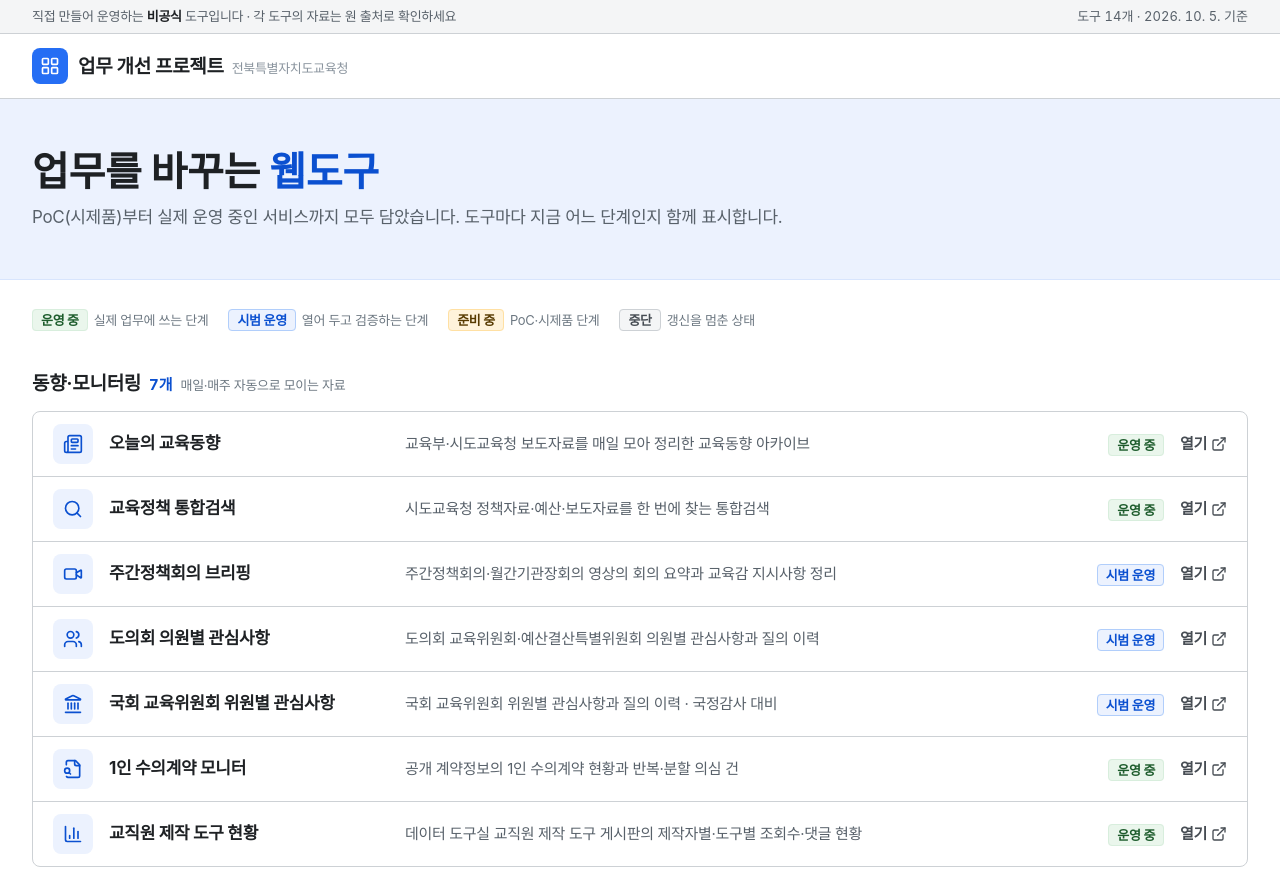
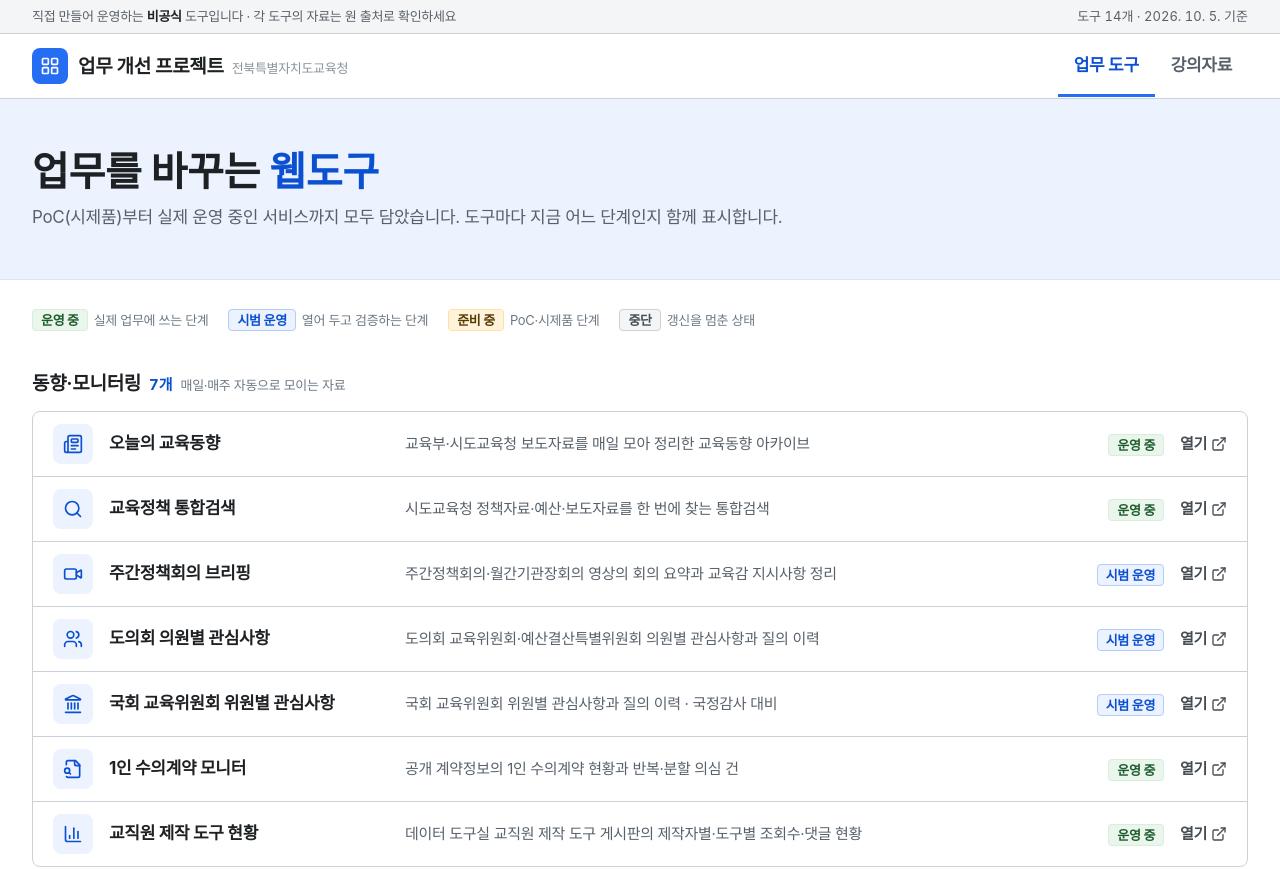
Before and after one commit to kain9012-bit/kain9012-bit.github.io, a React (Vite) app: page / in a window 1280 px wide. Shown: the top 869 px of the page. Built offline with nearby package versions, Linux system fonts and the light colour scheme; a web font is replaced by a local one.

Commit message:
강의자료 탭 추가

```diff
--- a/src/App.tsx
+++ b/src/App.tsx
@@ -1,15 +1,43 @@
+import { useEffect, useState } from 'react';
 import catalog from './data/tools.json';
-import type { Catalog } from './types';
+import type { Catalog, Tab } from './types';
 import { Header } from './components/Header';
 import { Footer } from './components/Footer';
 import { TopButton } from './components/TopButton';
 import { ToolRow } from './components/ToolCard';
+import { LectureTab } from './components/LectureTab';
 import { Badge, SectionTitle } from './components/Ui';
 
 const data = catalog as Catalog;
 const statusOf = Object.fromEntries(data.statuses.map((s) => [s.id, s]));
 
+const HERO: Record<Tab, { pre: string; key: string; desc: string }> = {
+  tools: {
+    pre: '업무를 바꾸는', key: '웹도구',
+    desc: 'PoC(시제품)부터 실제 운영 중인 서비스까지 모두 담았습니다. 도구마다 지금 어느 단계인지 함께 표시합니다.',
+  },
+  lectures: {
+    pre: 'AI 활용', key: '강의자료',
+    desc: '연수에서 쓴 강의안·PDF·실습파일입니다. 실습파일 속 이름·연락처는 모두 가상 데이터입니다.',
+  },
+};
+
+// 주소 끝 #lectures 로 강의자료 탭을 바로 열 수 있게 한다
+const fromHash = (): Tab => (window.location.hash === '#lectures' ? 'lectures' : 'tools');
+
 export default function App() {
+  const [tab, setTabState] = useState<Tab>(fromHash);
+  useEffect(() => {
+    const on = () => setTabState(fromHash());
+    window.addEventListener('hashchange', on);
+    return () => window.removeEventListener('hashchange', on);
+  }, []);
+  const setTab = (t: Tab) => {
+    setTabState(t);
+    history.replaceState(null, '', t === 'tools' ? window.location.pathname : '#lectures');
+    window.scrollTo({ top: 0 });
+  };
+  const hero = HERO[tab];
   const groups = data.categories
     .map((c) => ({ ...c, tools: data.tools.filter((t) => t.category === c.id) }))
     .filter((g) => g.tools.length > 0);
@@ -20,7 +48,7 @@ export default function App() {
                  flex flex-col selection:bg-blue-600 selection:text-white"
     >
       <a className="krds-skip" href="#container">본문 바로가기</a>
-      <Header updated={data.updated} count={data.tools.length} />
+      <Header updated={data.updated} count={data.tools.length} tab={tab} setTab={setTab} />
 
       <main id="container" className="flex-1 max-w-7xl w-full mx-auto px-4 sm:px-6 lg:px-8 py-6">
         <section
@@ -29,16 +57,15 @@ export default function App() {
         >
           <div className="max-w-7xl mx-auto px-4 sm:px-6 lg:px-8 py-9 sm:py-12 space-y-2">
             <h1 id="hero-title" className="text-3xl sm:text-[2.5rem] font-bold text-slate-900 leading-tight">
-              업무를 바꾸는 <span className="text-blue-700">웹도구</span>
+              {hero.pre} <span className="text-blue-700">{hero.key}</span>
             </h1>
-            <p className="text-base text-slate-600">
-              PoC(시제품)부터 실제 운영 중인 서비스까지 모두 담았습니다.
-              도구마다 지금 어느 단계인지 함께 표시합니다.
-            </p>
+            <p className="text-base text-slate-600">{hero.desc}</p>
           </div>
         </section>
 
         <div className="mt-8 space-y-10">
+          {tab === 'lectures' ? <LectureTab /> : (
+            <>
           {/* 단계 뜻풀이 */}
           <dl className="flex flex-wrap gap-x-5 gap-y-2 text-xs text-slate-500">
             {data.statuses.map((s) => (
@@ -61,6 +88,8 @@ export default function App() {
               </ul>
             </section>
           ))}
+            </>
+          )}
         </div>
       </main>
 
--- a/src/components/Header.tsx
+++ b/src/components/Header.tsx
@@ -1,8 +1,16 @@
 import React from 'react';
+import type { Tab } from '../types';
 import { LayoutGrid } from 'lucide-react';
 import { korDate } from '../lib/util';
 
-export const Header: React.FC<{ updated: string; count: number }> = ({ updated, count }) => (
+export const TABS: { id: Tab; label: string }[] = [
+  { id: 'tools', label: '업무 도구' },
+  { id: 'lectures', label: '강의자료' },
+];
+
+export const Header: React.FC<{ updated: string; count: number; tab: Tab; setTab: (t: Tab) => void }> = ({
+  updated, count, tab, setTab,
+}) => (
   <header className="bg-white sticky top-0 z-30 border-b border-slate-200">
     {/* 안내 띠 — 공식 서비스가 아니라는 것을 먼저 밝힌다 */}
     <div className="bg-slate-50 text-slate-600 border-b border-slate-200">
@@ -17,8 +25,8 @@ export const Header: React.FC<{ updated: string; count: number }> = ({ updated,
       </div>
     </div>
 
-    <div className="max-w-7xl mx-auto px-4 sm:px-6 lg:px-8">
-      <a href="./" className="inline-flex items-center gap-2.5 py-3.5 group">
+    <div className="max-w-7xl mx-auto px-4 sm:px-6 lg:px-8 flex flex-wrap items-center justify-between gap-x-6">
+      <a href="./" className="inline-flex items-center gap-2.5 py-3.5 group shrink-0">
         <span className="w-9 h-9 rounded-lg bg-blue-600 flex items-center justify-center text-white shrink-0 group-hover:bg-blue-700 transition-colors">
           <LayoutGrid className="w-5 h-5" aria-hidden="true" />
         </span>
@@ -29,6 +37,29 @@ export const Header: React.FC<{ updated: string; count: number }> = ({ updated,
           </span>
         </span>
       </a>
+
+      <nav aria-label="주 메뉴" className="-mb-px w-full sm:w-auto">
+        <ul className="flex overflow-x-auto overflow-y-hidden no-scrollbar" role="tablist">
+          {TABS.map(({ id, label }) => {
+            const on = tab === id;
+            return (
+              <li key={id} role="presentation" className="shrink-0">
+                <button
+                  type="button"
+                  role="tab"
+                  aria-selected={on}
+                  onClick={() => setTab(id)}
+                  className={`px-3.5 sm:px-4 py-4 text-base font-bold whitespace-nowrap border-b-[3px] transition-colors ${
+                    on ? 'text-blue-700 border-blue-600' : 'text-slate-600 border-transparent hover:text-slate-900'
+                  }`}
+                >
+                  {label}
+                </button>
+              </li>
+            );
+          })}
+        </ul>
+      </nav>
     </div>
   </header>
 );
--- /dev/null
+++ b/src/components/LectureTab.tsx
@@ -0,0 +1,101 @@
+import React, { useEffect, useState } from 'react';
+import { Download, ExternalLink, FileText, Link2, Presentation } from 'lucide-react';
+import type { Lecture } from '../types';
+import { EmptyState, SectionTitle } from './Ui';
+
+/** 강의 목록은 강의자료실 한 곳에서만 관리한다. 여기서는 그 lectures.js 를 읽어 보여줄 뿐이다. */
+export const HUB = 'https://kain9012-bit.github.io/ai-lecture-hub/';
+
+declare global {
+  interface Window { LECTURES?: Lecture[] }
+}
+
+let cache: Promise<Lecture[]> | null = null;
+const loadLectures = () => {
+  if (window.LECTURES) return Promise.resolve(window.LECTURES);
+  if (cache) return cache;
+  cache = new Promise<Lecture[]>((resolve, reject) => {
+    const s = document.createElement('script');
+    s.src = `${HUB}lectures.js?t=${Date.now()}`;
+    s.onload = () => (window.LECTURES ? resolve(window.LECTURES) : reject(new Error('empty')));
+    s.onerror = () => reject(new Error('load'));
+    document.head.appendChild(s);
+  });
+  cache.catch(() => { cache = null; });
+  return cache;
+};
+
+const FILE_ICON = { slides: Presentation, pdf: FileText, zip: Download, link: Link2 } as const;
+
+export const LectureTab: React.FC = () => {
+  const [list, setList] = useState<Lecture[] | null>(null);
+  const [fail, setFail] = useState(false);
+  const [retry, setRetry] = useState(0);
+
+  useEffect(() => {
+    setFail(false);
+    loadLectures().then(setList).catch(() => setFail(true));
+  }, [retry]);
+
+  return (
+    <section aria-labelledby="sec-lectures" className="space-y-3">
+      <div className="flex flex-wrap items-baseline justify-between gap-2">
+        <SectionTitle id="sec-lectures" count={list?.length} desc="강의안·PDF·실습파일 · 출처 표기 후 자유롭게 활용">
+          AI 활용 강의자료
+        </SectionTitle>
+        <a href={HUB} target="_blank" rel="noopener noreferrer"
+          className="inline-flex items-center gap-1 text-sm font-bold text-slate-600 hover:text-blue-700">
+          강의자료실 열기 <ExternalLink className="w-4 h-4" aria-hidden="true" />
+        </a>
+      </div>
+
+      {fail ? (
+        <EmptyState icon={<Presentation className="w-6 h-6" aria-hidden="true" />} title="강의 목록을 불러오지 못했습니다"
+          desc="강의자료실에 연결하지 못했습니다. 잠시 뒤 다시 시도하거나 강의자료실을 직접 여세요.">
+          <button type="button" onClick={() => setRetry((n) => n + 1)}
+            className="px-3 py-2 rounded-md border border-slate-300 text-sm font-bold text-slate-700 hover:border-blue-600 hover:text-blue-700">
+            다시 시도
+          </button>
+        </EmptyState>
+      ) : !list ? (
+        <p role="status" className="py-10 text-sm text-slate-500">강의 목록을 불러오는 중…</p>
+      ) : (
+        <ul className="bg-white rounded-lg border border-slate-200 divide-y divide-slate-200 overflow-hidden">
+          {list.map((l) => (
+            <li key={l.id} className="flex items-center gap-4 px-4 sm:px-5 py-3 min-w-0">
+              <span className="hidden sm:flex w-10 h-10 rounded-lg bg-blue-50 text-blue-700 items-center justify-center shrink-0">
+                <Presentation className="w-5 h-5" aria-hidden="true" />
+              </span>
+              <span className="flex-1 min-w-0 sm:grid sm:grid-cols-[17rem_minmax(0,1fr)] sm:gap-x-6 sm:items-center">
+                <span className="block min-w-0">
+                  <span className="block text-base font-bold text-slate-900">{l.title}</span>
+                  <span className="block mt-0.5 text-xs text-slate-500 tabular-nums">
+                    {[l.date, l.audience, l.duration].filter(Boolean).join(' · ')}
+                  </span>
+                </span>
+                <span className="block mt-1 sm:mt-0 text-sm text-slate-600">{l.summary ?? l.subtitle}</span>
+              </span>
+              <span className="flex flex-col sm:flex-row gap-1.5 shrink-0">
+                {l.files.map((f) => {
+                  const Icon = FILE_ICON[f.type] ?? Link2;
+                  return (
+                    <a key={f.href} href={HUB + f.href} target="_blank" rel="noopener noreferrer"
+                      {...(f.download ? { download: f.download } : {})}
+                      className={`inline-flex items-center justify-center gap-1 px-2.5 py-1.5 rounded-md text-xs font-bold whitespace-nowrap transition-colors ${
+                        f.type === 'slides'
+                          ? 'bg-slate-900 hover:bg-slate-800 text-white'
+                          : 'border border-slate-300 text-slate-700 hover:border-blue-600 hover:text-blue-700'
+                      }`}>
+                      <Icon className="w-3.5 h-3.5" aria-hidden="true" />
+                      {f.type === 'slides' ? '강의안' : f.type === 'pdf' ? 'PDF' : f.type === 'zip' ? '실습파일' : f.label}
+                    </a>
+                  );
+                })}
+              </span>
+            </li>
+          ))}
+        </ul>
+      )}
+    </section>
+  );
+};
--- a/src/types.ts
+++ b/src/types.ts
@@ -30,3 +30,18 @@ export interface Catalog {
   categories: Category[];
   tools: Tool[];
 }
+
+export type Tab = 'tools' | 'lectures';
+
+/** 강의자료실(ai-lecture-hub)의 lectures.js 항목 */
+export interface Lecture {
+  id: string;
+  date: string;
+  title: string;
+  subtitle?: string;
+  audience?: string;
+  duration?: string;
+  tags?: string[];
+  summary?: string;
+  files: { type: 'slides' | 'pdf' | 'zip' | 'link'; label: string; href: string; download?: string }[];
+}
```
